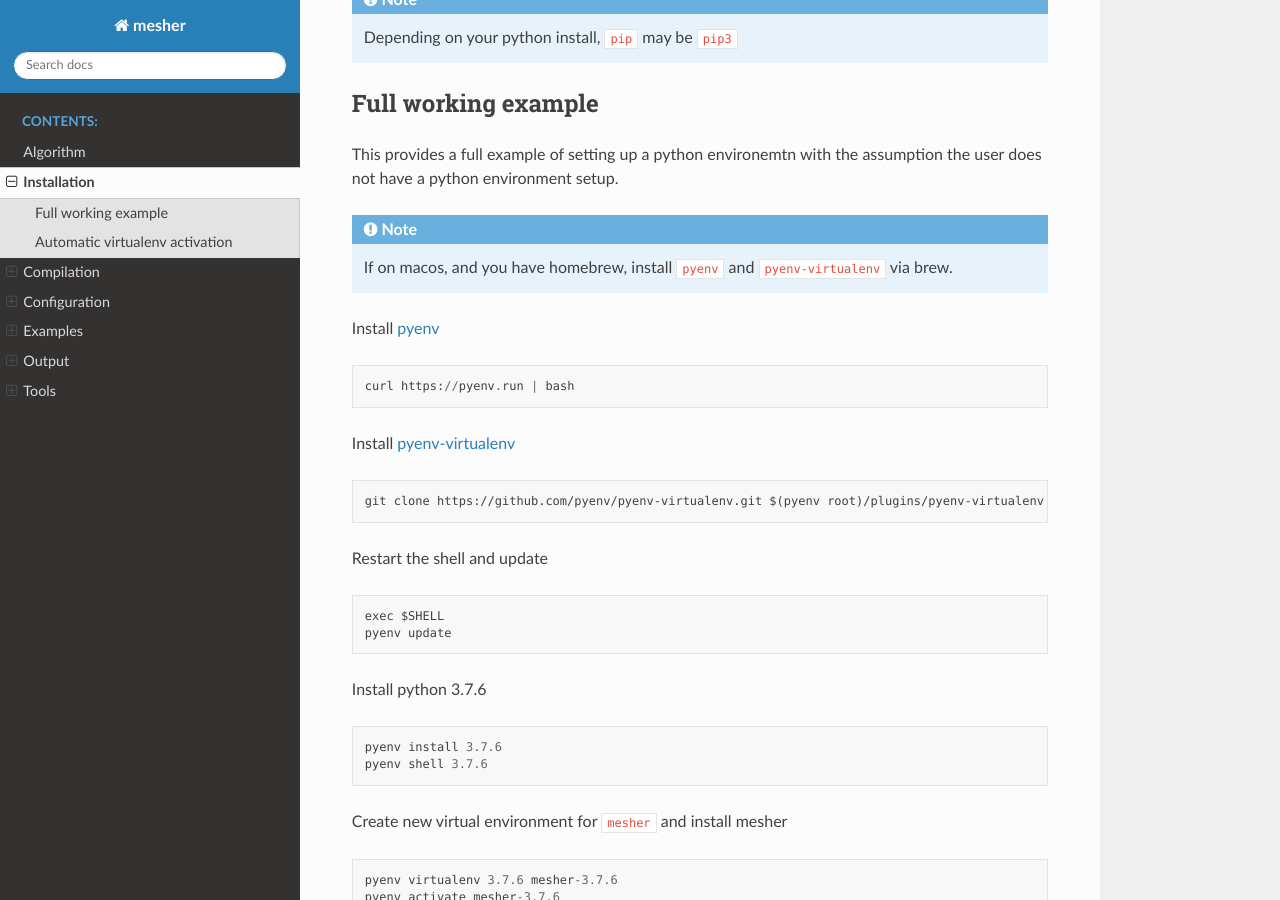
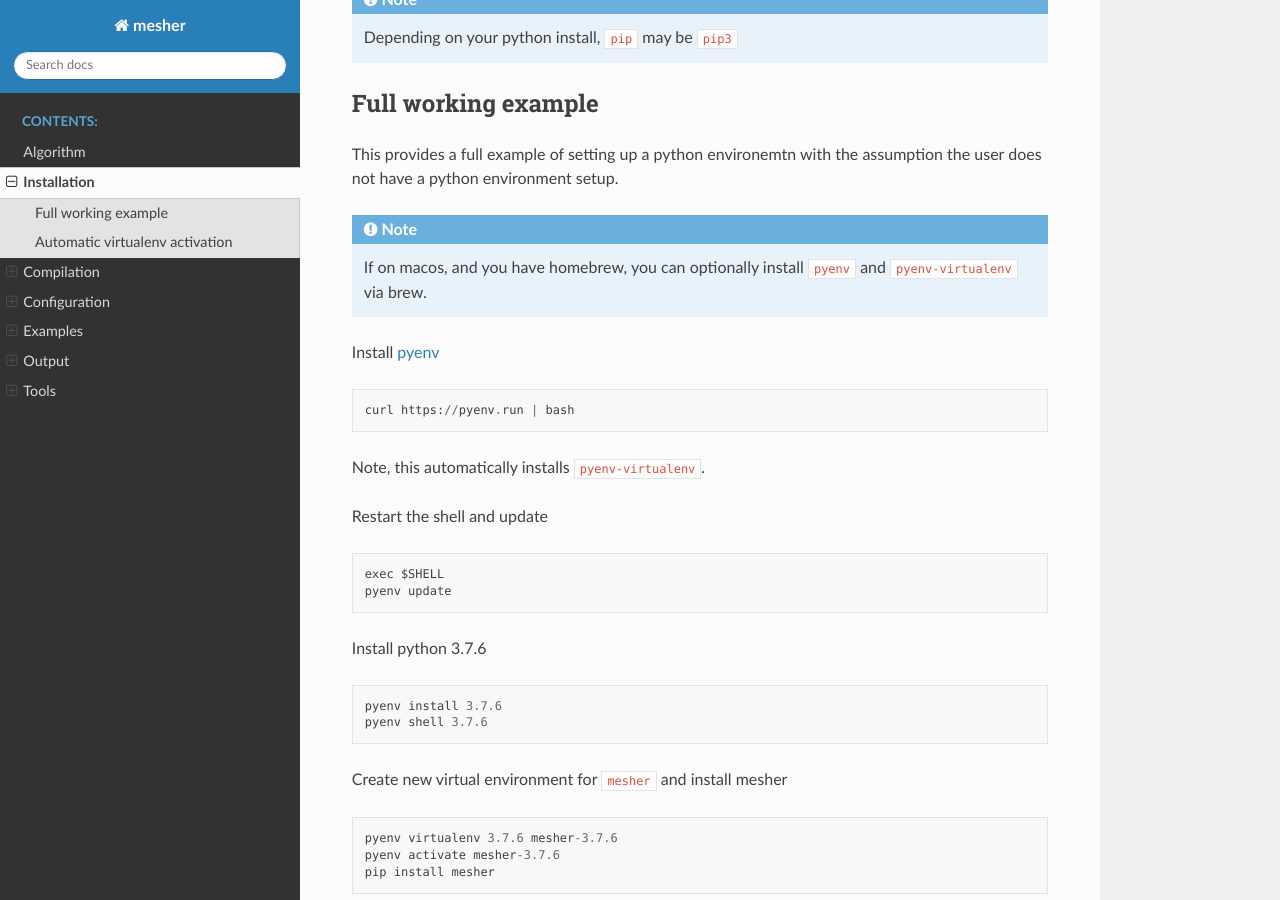
Before and after one commit to Chrismarsh/mesher, a Sphinx documentation site: the page built from docs/source/installation.rst, in a window 1280 px wide and 900 px high, scrolled down 892 px. Built offline with Sphinx 7.4.7 and the Read the Docs theme 2.0.0, drawn with Linux system fonts in a browser that asks for light colours.

Commit message:
update install docs

```diff
--- a/docs/source/installation.rst
+++ b/docs/source/installation.rst
@@ -19,7 +19,14 @@
       - gdal development libaries (e.g., ``dnf install gdal-devel`` or ``brew install gdal``). See other notes :ref:`build:gdal` as you may also need the binary package.
       - vtk development libaries (e.g., ``dnf install vtk-devel`` or ``brew install vtk``) **if not** Python 3.6, or 3.7
 
+.. :: warning
+    On linux you may need ``libffi`` if, upon running ``pip``, there is an error about ``_ctypes``
 
+    On Ubuntu
+    ``apt-get install libffi-dev``
+
+    On CentOS/Fedora
+     ``dnf install libffi-devel``
 
 .. note::
    As ``conan`` is used during the compilation, two new remotes will be automatically added to the ``.conan/remotes.json`` file:
@@ -39,7 +46,7 @@
 This provides a full example of setting up a python environemtn with the assumption the user does not have a python environment setup.
 
 .. note::
-   If on macos, and you have homebrew, install ``pyenv`` and ``pyenv-virtualenv`` via brew.
+   If on macos, and you have homebrew, you can optionally install ``pyenv`` and ``pyenv-virtualenv`` via brew.
 
 
 Install `pyenv`_
@@ -47,10 +54,7 @@
 
    curl https://pyenv.run | bash
 
-Install `pyenv-virtualenv <https://github.com/pyenv/pyenv-virtualenv>`_
-::
-
-   git clone https://github.com/pyenv/pyenv-virtualenv.git $(pyenv root)/plugins/pyenv-virtualenv
+Note, this automatically installs ``pyenv-virtualenv``.
 
 Restart the shell and update
 ::
```
